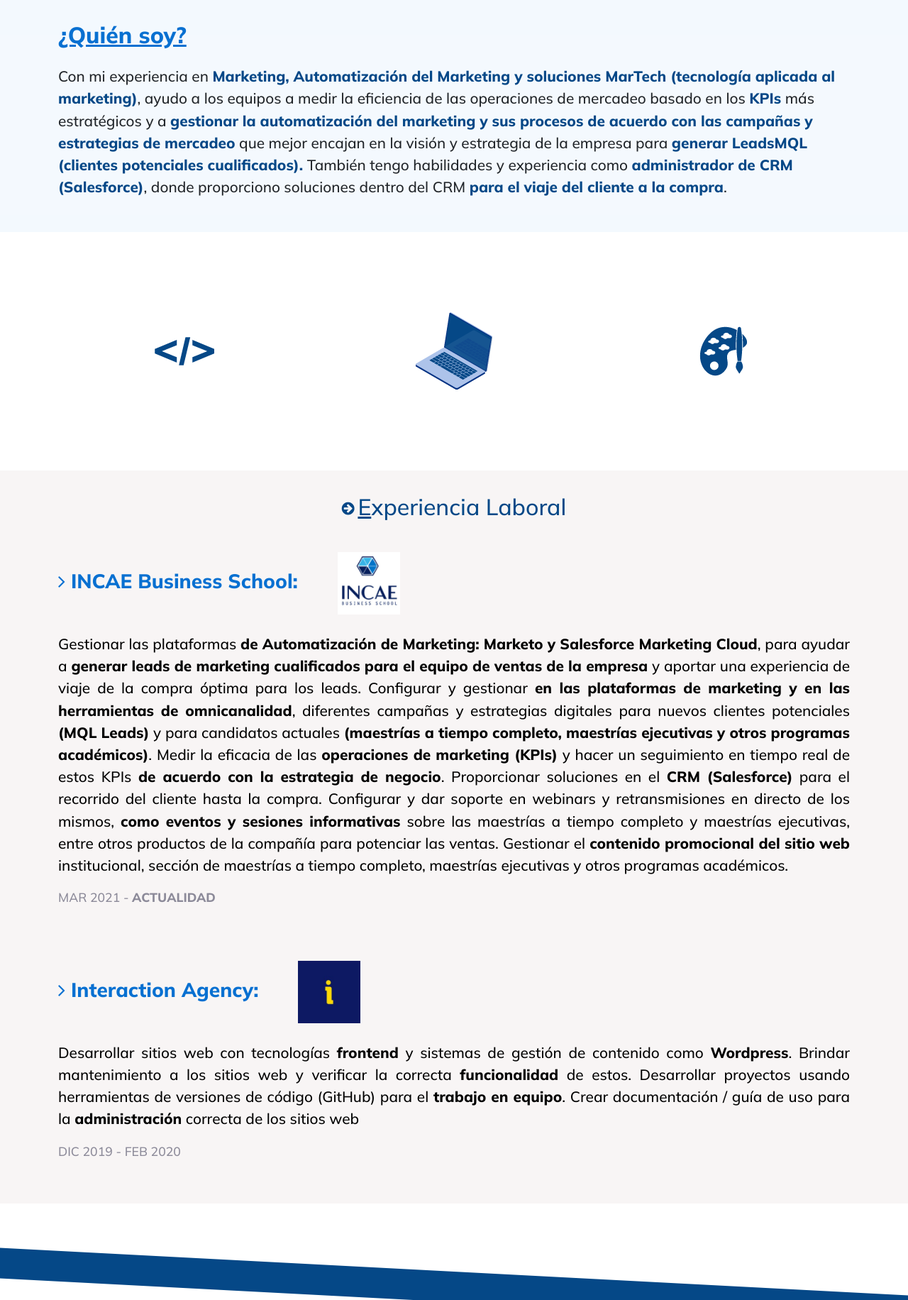
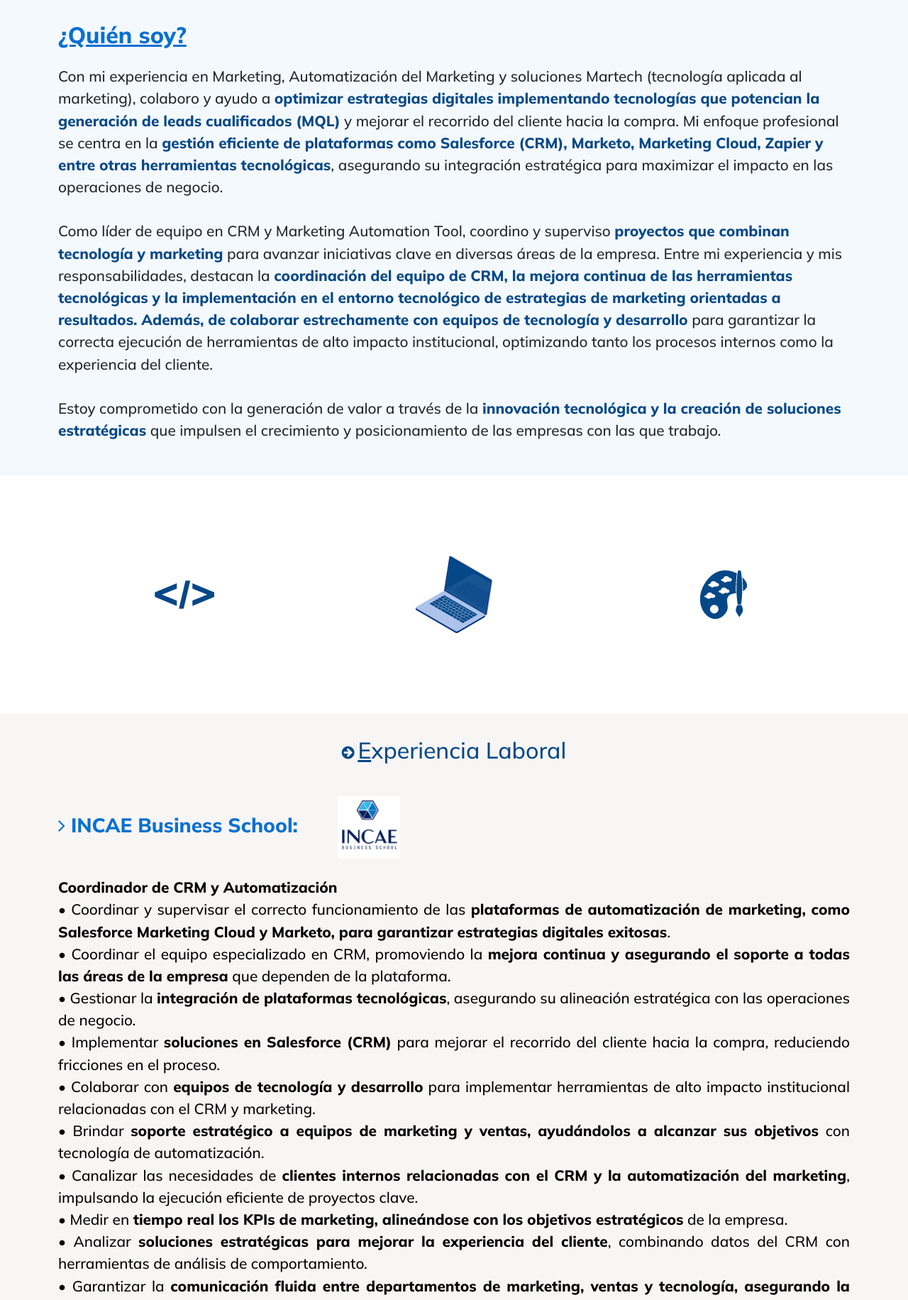
Before and after one commit to anderson-rivera/my-resume, a plain HTML site: page index.html in a window 1280 px wide. Shown: the part 968-2800 px from the top of the page at 71% size. Drawn offline with nearby package versions, Linux system fonts and the light colour scheme.

Commit message:
update 2025

```diff
--- a/index.html
+++ b/index.html
@@ -159,15 +159,16 @@
                                     <li><i class="fa fa-cog" aria-hidden="true"></i> marketing automation</li>
                                     <li><i class="fa fa-cog" aria-hidden="true"></i> adobe marketo</li>
                                     <li><i class="fa fa-cog" aria-hidden="true"></i> salesforce marketing cloud</li>
-                                    <li><i class="fa fa-cog" aria-hidden="true"></i> salesforce crm</li>
+                                    <li><i class="fa fa-cog" aria-hidden="true"></i> salesforce (crm)</li>
+                                    <li><i class="fa fa-cog" aria-hidden="true"></i> zapier</li>
+                                    <li><i class="fa fa-cog" aria-hidden="true"></i> wordpress</li>
+                                    <li><i class="fa fa-cog" aria-hidden="true"></i> elementor</li>
                                     <li><i class="fa fa-cog" aria-hidden="true"></i> html</li>
                                     <li><i class="fa fa-cog" aria-hidden="true"></i> css</li>
                                     <li><i class="fa fa-cog" aria-hidden="true"></i> bootstrap</li>
-                                    <li><i class="fa fa-cog" aria-hidden="true"></i> wordpress</li>
-                                    <li><i class="fa fa-cog" aria-hidden="true"></i> zapier</li>
                                     <li><i class="fa fa-cog" aria-hidden="true"></i> adobe illustrator</li>
                                     <li><i class="fa fa-cog" aria-hidden="true"></i> adobe photoshop</li>
-                                    <li><i class="fa fa-cog" aria-hidden="true"></i> git hub</li>
+                                    <li><i class="fa fa-cog" aria-hidden="true"></i> github</li>
 
                                 </ul>
                             </div>
@@ -230,7 +231,10 @@
                                 <li><i class="fa fa-cog" aria-hidden="true"></i> marketing automation</li>
                                 <li><i class="fa fa-cog" aria-hidden="true"></i> adobe marketo</li>
                                 <li><i class="fa fa-cog" aria-hidden="true"></i> salesforce marketing cloud</li>
-                                <li><i class="fa fa-cog" aria-hidden="true"></i> salesforce crm</li>
+                                <li><i class="fa fa-cog" aria-hidden="true"></i> salesforce (crm)</li>
+                                <li><i class="fa fa-cog" aria-hidden="true"></i> zapier</li>
+                                <li><i class="fa fa-cog" aria-hidden="true"></i> wordpress</li>
+                                <li><i class="fa fa-cog" aria-hidden="true"></i> elementor</li>
                                 <li><i class="fa fa-cog" aria-hidden="true"></i> html</li>
                                 <li><i class="fa fa-cog" aria-hidden="true"></i> css</li>
                                 <li><i class="fa fa-cog" aria-hidden="true"></i> bootstrap</li>
@@ -238,11 +242,9 @@
                         </div>
                         <div class="col-sm-6 col-md-6 sk-lyst">
                             <ul>
-                                <li><i class="fa fa-cog" aria-hidden="true"></i> wordpress</li>
-                                <li><i class="fa fa-cog" aria-hidden="true"></i> zapier</li>
                                 <li><i class="fa fa-cog" aria-hidden="true"></i> adobe illustrator</li>
                                 <li><i class="fa fa-cog" aria-hidden="true"></i> adobe photoshop</li>
-                                <li><i class="fa fa-cog" aria-hidden="true"></i> git hub</li>
+                                <li><i class="fa fa-cog" aria-hidden="true"></i> github</li>
                             </ul>
                         </div>
                     </div>
@@ -272,7 +274,13 @@
                     <div class="container">
                         <div class="row">
                             <div class="col-sm-12 col-md-12 text-1">
-                                <p>Con mi experiencia en <span class="profsn">Marketing, Automatización del Marketing y soluciones MarTech (tecnología aplicada al marketing)</span>, ayudo a los equipos a medir la eficiencia de las operaciones de mercadeo basado en los <span class="profsn">KPIs</span> más estratégicos y a <span class="profsn">gestionar la automatización del marketing y sus procesos de acuerdo con las campañas y estrategias de mercadeo</span> que mejor encajan en la visión y estrategia de la empresa para <span class="profsn">generar LeadsMQL (clientes potenciales cualificados).</span> También tengo habilidades y experiencia como <span class="profsn">administrador de CRM (Salesforce)</span>, donde proporciono soluciones dentro del CRM <span class="profsn">para el viaje del cliente a la compra</span>.</p>
+                                <p>
+                                    Con mi experiencia en Marketing, Automatización del Marketing y soluciones Martech (tecnología aplicada al marketing), colaboro y ayudo a <span class="profsn">optimizar estrategias digitales implementando tecnologías que potencian la generación de leads cualificados (MQL)</span> y mejorar el recorrido del cliente hacia la compra. Mi enfoque profesional se centra en la <span class="profsn">gestión eficiente de plataformas como Salesforce (CRM), Marketo, Marketing Cloud, Zapier y entre otras herramientas tecnológicas</span>, asegurando su integración estratégica para maximizar el impacto en las operaciones de negocio.
+                                    <br><br>
+                                    Como líder de equipo en CRM y Marketing Automation Tool, coordino y superviso <span class="profsn">proyectos que combinan tecnología y marketing</span> para avanzar iniciativas clave en diversas áreas de la empresa. Entre mi experiencia y mis responsabilidades, destacan la <span class="profsn">coordinación del equipo de CRM, la mejora continua de las herramientas tecnológicas y la implementación en el entorno tecnológico de estrategias de marketing orientadas a resultados. Además, de colaborar estrechamente con equipos de tecnología y desarrollo</span> para garantizar la correcta ejecución de herramientas de alto impacto institucional, optimizando tanto los procesos internos como la experiencia del cliente.
+                                    <br><br>
+                                    Estoy comprometido con la generación de valor a través de la <span class="profsn">innovación tecnológica y la creación de soluciones estratégicas</span> que impulsen el crecimiento y posicionamiento de las empresas con las que trabajo.
+                                </p>
                             </div>
                     </div>
 
@@ -324,16 +332,31 @@
                         <div class="feed" style="margin-bottom: 4.8rem !important;">
                             <h3><i class="fa fa-angle-right" aria-hidden="true"></i> INCAE Business School: <span class="img-my-company-container"><img src="media/img/incae.jpg" alt=""></span></h3>
                             <p>
-                            Gestionar las plataformas <b>de Automatización de Marketing: Marketo y Salesforce Marketing Cloud</b>, para ayudar a <b>generar leads de marketing cualificados para el equipo de ventas de la empresa</b> y aportar una experiencia de viaje de la compra óptima para los leads. Configurar y gestionar <b>en las plataformas de marketing y en las herramientas de omnicanalidad</b>, diferentes campañas y estrategias digitales para nuevos clientes potenciales <b>(MQL Leads)</b> y para candidatos actuales <b>(maestrías a tiempo completo, maestrías ejecutivas y otros programas académicos)</b>. Medir la eficacia de las <b>operaciones de marketing (KPIs)</b> y hacer un seguimiento en tiempo real de estos KPIs <b>de acuerdo con la estrategia de negocio</b>. Proporcionar soluciones en el <b>CRM (Salesforce)</b> para el recorrido del cliente hasta la compra. Configurar y dar soporte en webinars y retransmisiones en directo de los mismos, <b>como eventos y sesiones informativas</b> sobre las maestrías a tiempo completo y maestrías ejecutivas, entre otros productos de la compañía para potenciar las ventas. Gestionar el <b>contenido promocional del sitio web</b> institucional, sección de maestrías a tiempo completo, maestrías ejecutivas y otros programas académicos.
+                                <b>Coordinador de CRM y Automatización</b><br>
+                                • Coordinar y supervisar el correcto funcionamiento de las <b>plataformas de automatización de marketing, como Salesforce Marketing Cloud y Marketo, para garantizar estrategias digitales exitosas</b>.<br>
+                                • Coordinar el equipo especializado en CRM, promoviendo la <b>mejora continua y asegurando el soporte a todas las áreas de la empresa</b> que dependen de la plataforma.<br>
+                                • Gestionar la <b>integración de plataformas tecnológicas</b>, asegurando su alineación estratégica con las operaciones de negocio.<br>
+                                • Implementar <b>soluciones en Salesforce (CRM)</b> para mejorar el recorrido del cliente hacia la compra, reduciendo fricciones en el proceso.<br>
+                                • Colaborar con <b>equipos de tecnología y desarrollo</b> para implementar herramientas de alto impacto institucional relacionadas con el CRM y marketing.<br>
+                                • Brindar <b>soporte estratégico a equipos de marketing y ventas, ayudándolos a alcanzar sus objetivos</b> con tecnología de automatización.<br>
+                                • Canalizar las necesidades de <b>clientes internos relacionadas con el CRM y la automatización del marketing</b>, impulsando la ejecución eficiente de proyectos clave.<br>
+                                • Medir en <b>tiempo real los KPIs de marketing, alineándose con los objetivos estratégicos</b> de la empresa.<br>
+                                • Analizar <b>soluciones estratégicas para mejorar la experiencia del cliente</b>, combinando datos del CRM con herramientas de análisis de comportamiento.<br>
+                                • Garantizar la <b>comunicación fluida entre departamentos de marketing, ventas y tecnología, asegurando la correcta implementación</b> de proyectos interfuncionales.<br>
+                                • Asegurar la <b>implementación y seguimiento de las mejores prácticas</b> en el uso de plataformas de marketing y CRM.<br>
                             </p>
                             <p class="extra-detail"></p>
                             <p class="date">mar 2021 - <b>actualidad</b></p>
                         </div>
                         <div class="feed">
                             <h3><i class="fa fa-angle-right" aria-hidden="true"></i> Interaction Agency: <span class="img-my-company-container"><img src="media/img/interaction.jpg" alt=""></span></h3>
-                            <p>Desarrollar sitios web con tecnologías <b>frontend</b> y sistemas de gestión de contenido
-como <b>Wordpress</b>. Brindar mantenimiento a los sitios web y verificar la correcta <b>funcionalidad</b> de estos. Desarrollar proyectos usando herramientas de versiones de código (GitHub) para el
-<b>trabajo en equipo</b>. Crear documentación / guía de uso para la <b>administración</b> correcta de los sitios web</p>
+                            <p>
+                                <b>Desarrollador Web</b><br>
+                                • Desarrollar sitios web con tecnologías <b>frontend</b> y sistemas de gestión de contenido como <b>Wordpress</b>.<br>
+                                • Brindar mantenimiento a los sitios web y verificar la correcta <b>funcionalidad</b> de estos.<br>
+                                • Desarrollar proyectos usando herramientas de versiones de código, por ejemplo GitHub para el <b>trabajo en equipo</b>.<br>
+                                • Crear la documentación / guía de uso, para la <b>administración</b> correcta de los sitios web.<br>
+                            </p>
                             <p class="extra-detail"></p>
                             <p class="date">dic 2019 - feb 2020</p>
                         </div>
```
